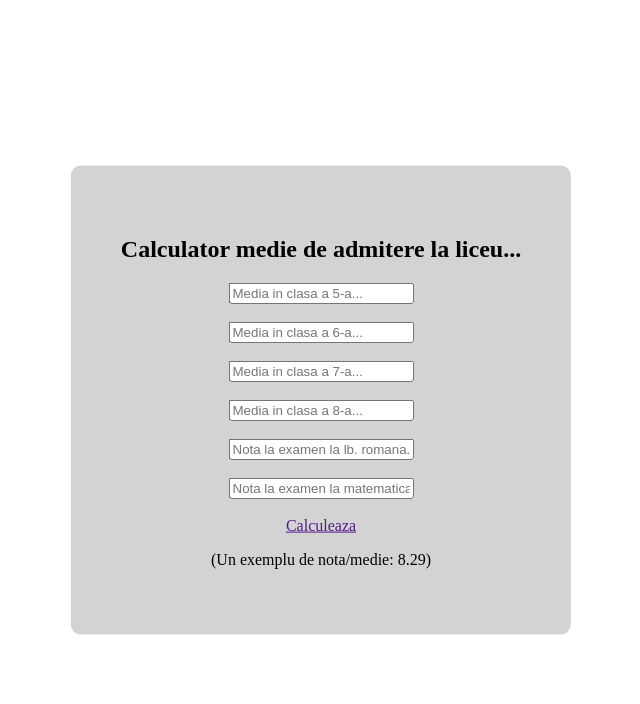
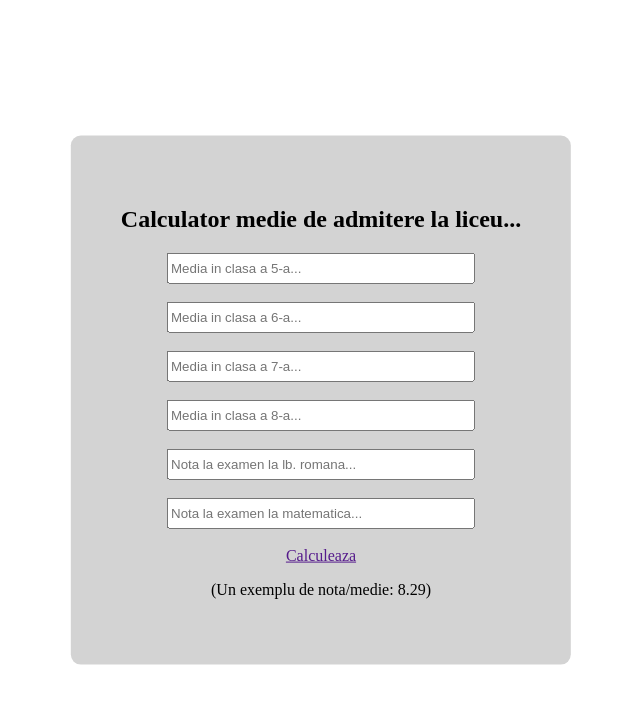
Before and after one commit to anonim-person/media-de-admitere, a plain HTML site: page index.html in a window 1280 px wide. Shown: the whole page, without its empty margins (319-959 px from the left). Drawn offline with Linux system fonts and the light colour scheme.

Commit message:
Add files via upload

```diff
--- a/index.html
+++ b/index.html
@@ -18,6 +18,10 @@
   border-radius: 10px;
   padding:50px;
         }
+        input{
+            width: 300px;
+            height:25px;
+        }
     </style>
 </head>
 <body>
@@ -28,7 +32,7 @@
     <input type="text" placeholder="Media in clasa a 7-a..." id="c"><br><br>
     <input type="text" placeholder="Media in clasa a 8-a..." id="d"><br><br>
     <input type="text" placeholder="Nota la examen la lb. romana..." id="e"><br><br>
-    <input type="text" placeholder="Nota la examen la matematica" id="f"><br><br>
+    <input type="text" placeholder="Nota la examen la matematica..." id="f"><br><br>
     <a href="" type="button" value="Calculeaza" onclick="fun()">Calculeaza</a>
     <p>(Un exemplu de nota/medie: 8.29)</p>
     </div>
```
